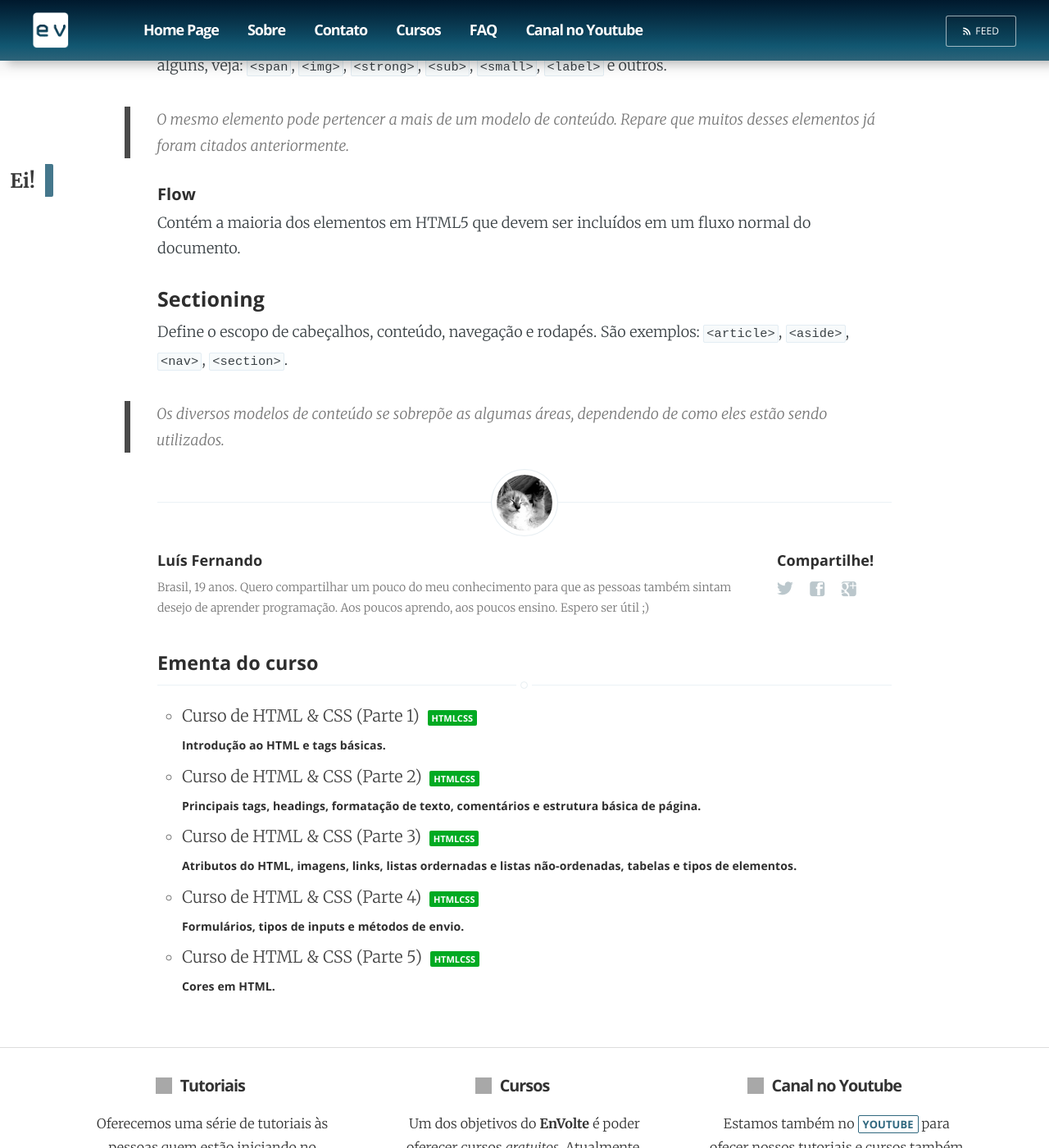
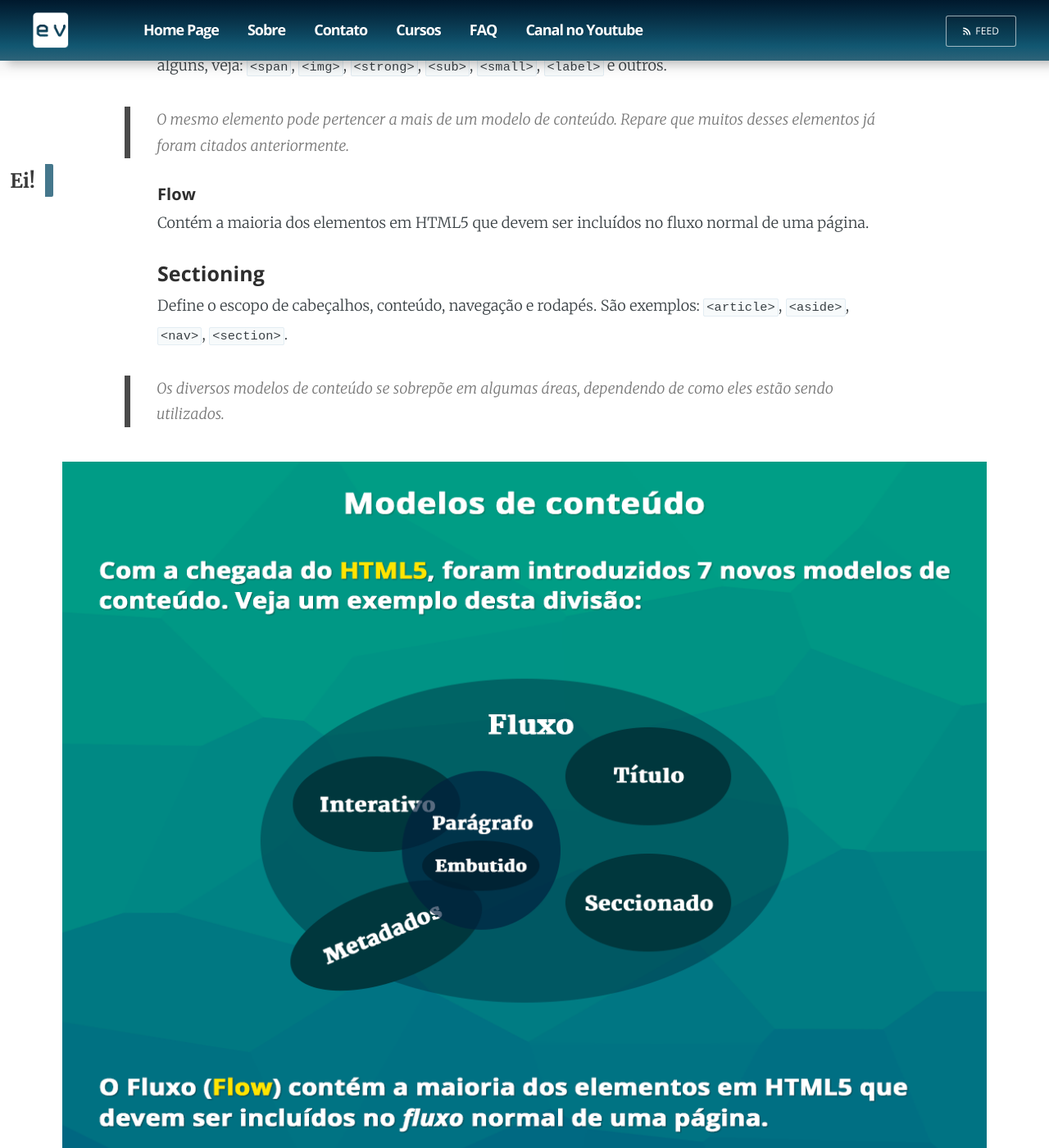
Before and after one commit to EnVolte/envolte.github.io, a Jekyll site: the page built from _cursos/HTML-CSS/parte-6.md, in a window 1280 px wide and 1400 px high, scrolled down 4916 px. Shown: the whole window at 82% size. Built offline with Jekyll 4.4.1, drawn with Linux system fonts in a browser that asks for light colours; a script that is not in the unit is left out; comment, search, counter and statistics services are not loaded; some of the changed text lies outside the part shown; grey boxes are pictures that could not be loaded.

Commit message:
Update parte-6.md

```diff
--- a/_cursos/HTML-CSS/parte-6.md
+++ b/_cursos/HTML-CSS/parte-6.md
@@ -110,10 +110,14 @@ Este modelo possui um número de elementos em linha em comum com o HTML4. Você
 
 ##### Flow
 
-Contém a maioria dos elementos em HTML5 que devem ser incluídos em um fluxo normal do documento.
+Contém a maioria dos elementos em HTML5 que devem ser incluídos no fluxo normal de uma página.
 
 #### Sectioning
 
 Define o escopo de cabeçalhos, conteúdo, navegação e rodapés. São exemplos: ``<article>``, ``<aside>``, ``<nav>``, ``<section>``.
 
-> Os diversos modelos de conteúdo se sobrepõe as algumas áreas, dependendo de como eles estão sendo utilizados.
+> Os diversos modelos de conteúdo se sobrepõe em algumas áreas, dependendo de como eles estão sendo utilizados.
+
+<figure><img src="https://envolte.github.io/arquivos/fotos/modelosconteudo.png" width="auto" />
+  <figcaption>Simplificando o esquema dos modelos de conteúdo.</figcaption>
+</figure>
```
